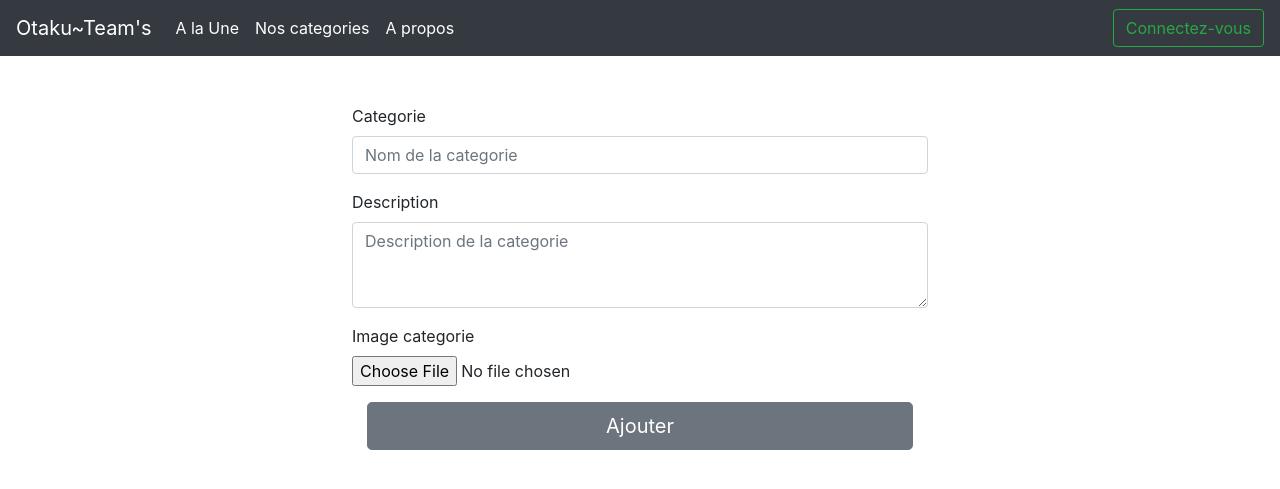
After one commit to alfred-saker/blog_otaku, a Django app: page /articles/add_categorie in a window 1280 px wide. The commit adds this page. Shown: the top 489 px of the page. Run offline with Django 4.2, Linux system fonts and the light colour scheme.

Commit message:
ajout du formulaire de categorie

```diff
--- a/manga_blog/accounts_user/templates/accounts/base.html
+++ b/manga_blog/accounts_user/templates/accounts/base.html
@@ -12,11 +12,22 @@
  <body>
 
   {% block content %}
-  {% endblock %}
+
+  <!-- Remove the container if you want to extend the Footer to full width. -->
+  <div class="container my-5">
+
+    <footer class="text-center text-white" style="background-color: #777676;">
+      <div class="text-center text-dark p-3">
+        © 2023 Copyright:
+        <a class="text-dark" href="">Otaku~Team's</a>
+      </div>
+    </footer>
+  </div>
 
   <script src="https://code.jquery.com/jquery-3.2.1.slim.min.js" integrity="sha384-KJ3o2DKtIkvYIK3UENzmM7KCkRr/rE9/Qpg6aAZGJwFDMVNA/GpGFF93hXpG5KkN" crossorigin="anonymous"></script>
   <script src="https://cdn.jsdelivr.net/npm/popper.js@1.12.9/dist/umd/popper.min.js" integrity="sha384-ApNbgh9B+Y1QKtv3Rn7W3mgPxhU9K/ScQsAP7hUibX39j7fakFPskvXusvfa0b4Q" crossorigin="anonymous"></script>
   <script src="https://cdn.jsdelivr.net/npm/bootstrap@4.0.0/dist/js/bootstrap.min.js" integrity="sha384-JZR6Spejh4U02d8jOt6vLEHfe/JQGiRRSQQxSfFWpi1MquVdAyjUar5+76PVCmYl" crossorigin="anonymous"></script>
   <script src="https://cdn.jsdelivr.net/npm/bootstrap@5.3.0-alpha1/dist/js/bootstrap.min.js"></script>
-  </body>
+  {% endblock %}
+</body>
 </html>
--- a/manga_blog/accounts_user/templates/accounts/login.html
+++ b/manga_blog/accounts_user/templates/accounts/login.html
@@ -1,7 +1,6 @@
 {% extends 'accounts/base.html' %}
 
 {% block content %}
-{% include 'accounts/base.html' %}
 
   <section>
     <div class="signin">
@@ -29,7 +28,6 @@
             </div>
           </div>
         </form>
-
       </div>
     </div>
   </section> <!-- partial -->
--- a/manga_blog/accounts_user/templates/accounts/navbar.html
+++ b/manga_blog/accounts_user/templates/accounts/navbar.html
@@ -19,14 +19,12 @@
         <li class="nav-item active">
           <a class="nav-link" href="{% url 'profile_user' %}">Mon compte</a>
         </li>
-        <li class="nav-item active">
-          <span btn btn-outine-danger><a class="nav-link" href="{% url 'logout' %}">Deconnexion</a></span>
-        </li>
       {% endif %}
     </ul>
-    <form class="form-inline my-2 my-lg-0">
-      <input class="form-control mr-sm-2" type="search" placeholder="Search" aria-label="Search">
-      <button class="btn btn-outline-success my-2 my-sm-0" type="submit">Search</button>
-    </form>
+    {% if user.is_authenticated %}
+      <a class="btn btn-outline-success my-2 my-sm-0" href="{% url 'logout' %}">Deconnexion</a>
+    {% else %}
+    <a class="btn btn-outline-success my-2 my-sm-0" href="{% url 'login' %}">Connectez-vous</a>
+    {% endif %}
   </div>
 </nav>
--- a/manga_blog/accounts_user/views.py
+++ b/manga_blog/accounts_user/views.py
@@ -13,7 +13,7 @@ from articles.models import Article
 # @login_required(login_url='login')
 def home(request):
   articles = Article.objects.all()
-  article_filter = ArticleFilter(request.GET, queryset=Article.objects.all())
+  # article_filter = ArticleFilter(request.GET, queryset=Article.objects.all())
 
   # Nombre d'articles à afficher par page
   items_per_page = 3
@@ -23,7 +23,7 @@ def home(request):
   page_number = request.GET.get('page', 1)
   # Obtenez la page demandée à partir de l'objet Paginator
   page = paginator.get_page(page_number)
-  context = {'page':page, 'filter':article_filter}
+  context = {'page':page}
   return render(request, 'accounts/home.html',context)
 
 def register_view(request):
--- a/manga_blog/articles/form.py
+++ b/manga_blog/articles/form.py
@@ -18,4 +18,15 @@ class ArticleForm(forms.ModelForm):
       'categorie': forms.SelectMultiple(attrs={'class': 'form-control', 'placeholder': 'Catégories'}),
       'tag': forms.SelectMultiple(attrs={'class': 'form-control', 'placeholder': 'Tags'}),
       'genre': forms.SelectMultiple(attrs={'class': 'form-control', 'placeholder': 'Genres'}),
-        }
+    }
+
+class CategorieForm(forms.ModelForm):
+  class Meta:
+    model = Categorie
+    fields = '__all__'
+
+    widgets = {
+      'categorie': forms.TextInput(attrs={'class': 'form-control', 'placeholder': 'Nom de la categorie'}),
+      'description': forms.Textarea(attrs={'class': 'form-control', 'rows': 3, 'placeholder': 'Description de la categorie'}),
+      'image_categorie': forms.FileInput(attrs={'class': 'form-control-file', 'placeholder': 'Image de la catégorie'}),
+    }
--- a/manga_blog/articles/templates/articles/article_form.html
+++ b/manga_blog/articles/templates/articles/article_form.html
@@ -8,12 +8,16 @@
 
 <div class="section_main">
   <form method="post"  enctype="multipart/form-data">
-    <p class="alert alert-danger">{{form.errors}}</p>
+    {{form.errors}}
+    <!-- <p class="alert alert-danger"></p> -->
+    {% if form.errors %}
+    {% endif %}
     {% csrf_token %}
     <div class="row mb-3">
       <div class="col">
         <label for="">{{form.title.label}}</label>
         {{form.title}}
+        <span style="color: red;">{{form.title.errors}}</span>
       </div>
       <div class="col">
         <label for="">{{form.publication_date.label}}</label>
--- a/manga_blog/articles/templates/articles/articles_by_categorie.html
+++ b/manga_blog/articles/templates/articles/articles_by_categorie.html
@@ -5,8 +5,8 @@
 {% include 'accounts/navbar.html' %}
 <nav aria-label="breadcrumb">
   <ol class="breadcrumb">
-    <li class="breadcrumb-item active" aria-current="page"><a href="{% url 'home' %}">Home</a></li>
-    <li class="breadcrumb-item active" aria-current="page">{{category}}</li>
+    <li class="breadcrumb-item active" aria-current="page"><a href="{% url 'all_categorie' %}">Nos Categories</a></li>
+    <li class="breadcrumb-item active" aria-current="page">Categorie: {{category}}</li>
   </ol>
 </nav>
 <article>
--- /dev/null
+++ b/manga_blog/articles/templates/articles/categorie_form.html
@@ -0,0 +1,38 @@
+{% extends 'accounts/base.html' %}
+{% load static %}
+
+
+
+{% block content %}
+{% include 'accounts/navbar.html' %}
+
+<div class="section_main">
+  <form method="post"  enctype="multipart/form-data">
+    <p style="color:red;">{{form.errors}}</p>
+
+    {% csrf_token %}
+    <div class="row mb-3">
+      <div class="col">
+        <label for="">{{form.categorie.label}}</label>
+        {{form.categorie}}
+      </div>
+    </div>
+    <div class="row mb-3">
+      <div class="col">
+        <label for="">{{form.description.label}}</label>
+        {{form.description}}
+      </div>
+    </div>
+    <div class="row mb-3">
+      <div class="col">
+        <label for="">{{form.image_categorie.label}}</label>
+       {{form.image_categorie}}
+      </div>
+    </div>
+    <div class="col">
+      <button type="submit" class="btn btn-secondary btn-lg btn-block">Ajouter</button>
+    </div>
+  </form>
+</div>
+
+{% endblock %}
--- a/manga_blog/articles/templates/articles/details_articles.html
+++ b/manga_blog/articles/templates/articles/details_articles.html
@@ -7,7 +7,6 @@
 <nav aria-label="breadcrumb">
   <ol class="breadcrumb">
     <li class="breadcrumb-item active" aria-current="page"><a href="{% url 'home' %}">Home</a></li>
-    <li class="breadcrumb-item active" aria-current="page">{{categorie_article.categorie}}</li>
     <li class="breadcrumb-item active" aria-current="page">{{get_articles.title}}</li>
   </ol>
 </nav>
@@ -53,8 +52,8 @@
     <div class="details-categorie">
       <h3>Catégories</h3>
       <ul>
-        {% for categorie in categories %}
-        <a href="{% url 'categorie_by_article' categorie.id %}"><li>{{categorie.categorie}}</li></a>
+        {% for category in get_articles.categorie.all %}
+        <a href="{% url 'categorie_by_article' get_articles.id %}"><li>{{category.categorie}}</li></a>
         {% endfor %}
       </ul>
     </div>
--- a/manga_blog/articles/urls.py
+++ b/manga_blog/articles/urls.py
@@ -9,6 +9,8 @@ urlpatterns = [
 
   path('delete_articles/<int:id>',views.delete_articles,name="delete_article"),
 
+  path('add_categorie', views.add_categorie, name="add_categorie"),
+
   path('all_categorie/', views.categorie,name="all_categorie"),
 
   path('category_by_article/<int:id>/',views.article_by_categorie,name="categorie_by_article"),
--- a/manga_blog/articles/views.py
+++ b/manga_blog/articles/views.py
@@ -3,7 +3,7 @@ from django.shortcuts import render,redirect,get_object_or_404
 from django.core.paginator import Paginator
 from django.contrib import messages
 
-from .form import ArticleForm
+from .form import ArticleForm,CategorieForm
 
 from .models import *
 
@@ -42,9 +42,21 @@ def delete_articles(request, id):
   article = get_object_or_404(Article, id=id)
   article.delete()
   messages.info(request, 'Article supprimé')
-
     # Rediriger vers la page de confirmation ou autre vue après la suppression
   return redirect('home')
+
+def add_categorie(request):
+  if request.method == 'POST':
+    form = CategorieForm(request.POST, request.FILES)
+    if form.is_valid():
+      form.save()
+      messages.info(request, 'Categorie créee avec success')
+      return redirect('all_categorie')
+  else:
+    form = CategorieForm()
+  context = {'form':form}
+  return render(request, 'articles/categorie_form.html', context)
+
 def categorie(request):
   categories = Categorie.objects.all().order_by('categorie')
   # Nombre d'articles à afficher par page
@@ -61,18 +73,15 @@ def categorie(request):
   return render(request, 'articles/categories.html', context)
 
 def details_articles(request,id):
-  articles_limit = Article.objects.order_by('-created_at')[:3]
+  articles_limit = Article.objects.all().order_by('-created_at')[:3]
 
   get_articles = get_object_or_404(Article, id=id)
 
   categories = Categorie.objects.all()
 
-  categorie_article = Categorie.objects.get(id=id)
-
   context = {
     'get_articles':get_articles,
     'categories':categories,
-    'categorie_article':categorie_article,
     'articles_limit':articles_limit
     }
   return render(request, 'articles/details_articles.html', context)
```
Also changed, not shown: manga_blog/accounts_user/templates/accounts/home.html (+1 -14 lines), manga_blog/articles/templates/articles/categories.html (+16 -2 lines), manga_blog/static/images/article_images/Kisame-Hoshigaki-requin.webp (added), manga_blog/static/images/article_images/trunks-du-futur.webp (added), manga_blog/static/images/article_images/trunks-du-futur_8hRfHtX.webp (added), manga_blog/static/images/categorie_images/TM_LOGO_2022_TR_RED_cCsiUWX.png (added).
